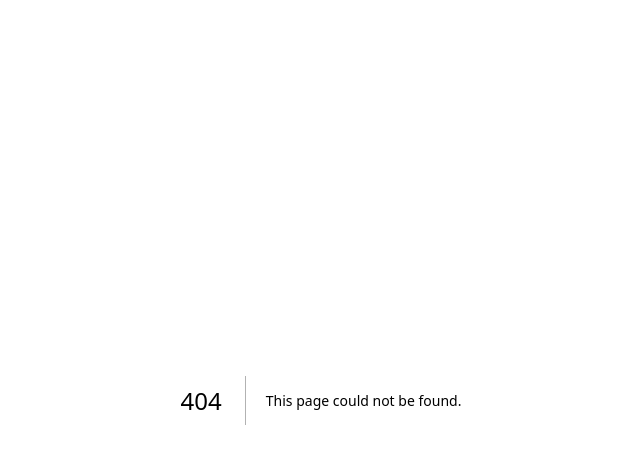
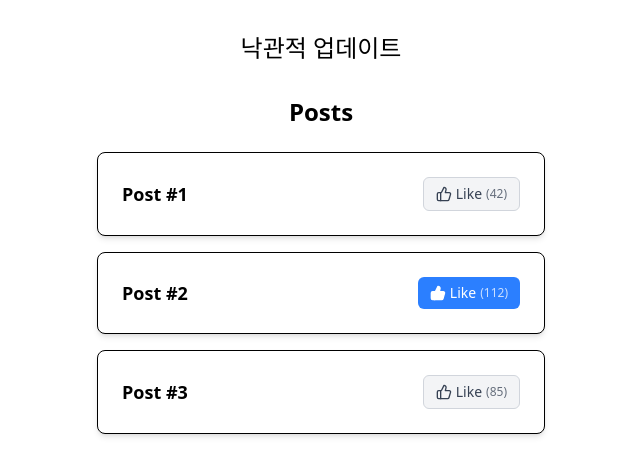
Before and after one commit to jong-k/whos-next, a Next.js app: page /posts in a window 1280 px wide. Before the commit this address had no page. Shown: the top 476 px of the page, without its empty margins (319-959 px from the left). Built offline with nearby package versions, Linux system fonts and the light colour scheme; no server answers.

Commit message:
feat: 레이아웃 수정

```diff
--- a/src/app/layout.tsx
+++ b/src/app/layout.tsx
@@ -13,7 +13,7 @@ export default function RootLayout({
 }>) {
   return (
     <html lang="ko">
-      <body>{children}</body>
+      <body className="min-h-screen p-8">{children}</body>
     </html>
   );
 }
--- a/src/app/page.tsx
+++ b/src/app/page.tsx
@@ -1,16 +1,11 @@
-import PostListWithSuspense from "@/components/PostListWithSuspense";
-import LoadingSpinner from "@/components/LoadingSpinner";
+import Link from "next/link";
 
 export default function Home() {
   return (
-    <div className="min-h-screen p-8">
-      <div className="mx-auto max-w-4xl">
-        <h1 className="mb-8 text-center text-3xl font-bold">
-          Who&apos;s Next - Like Demo
-        </h1>
-        <LoadingSpinner />
-        <PostListWithSuspense />
-      </div>
-    </div>
+    <ul>
+      <li>
+        <Link href="/posts">낙관적 업데이트</Link>
+      </li>
+    </ul>
   );
 }
--- /dev/null
+++ b/src/app/posts/layout.tsx
@@ -0,0 +1,14 @@
+import type { Metadata } from "next";
+
+export const metadata: Metadata = {
+  title: "포스트 리스트",
+  description: "포스트 업데이트 시 낙관적 업데이트 적용",
+};
+
+export default function PostsLayout({
+  children,
+}: Readonly<{
+  children: React.ReactNode;
+}>) {
+  return <div>{children}</div>;
+}
--- /dev/null
+++ b/src/app/posts/page.tsx
@@ -0,0 +1,10 @@
+import PostListWithSuspense from "@/components/PostListWithSuspense";
+
+export default function PostsPage() {
+  return (
+    <div className="mx-auto max-w-4xl">
+      <h2 className="mb-8 text-center text-2xl">낙관적 업데이트</h2>
+      <PostListWithSuspense />
+    </div>
+  );
+}
```
